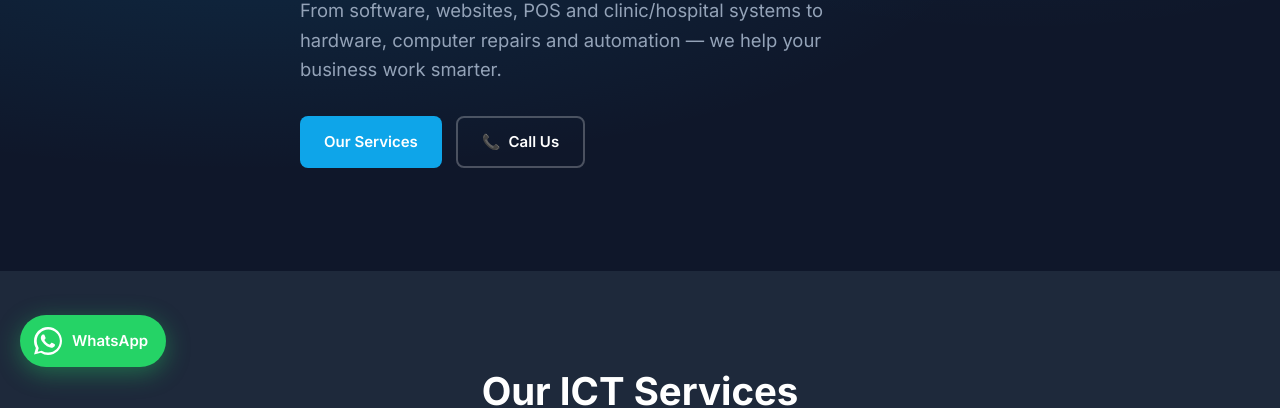
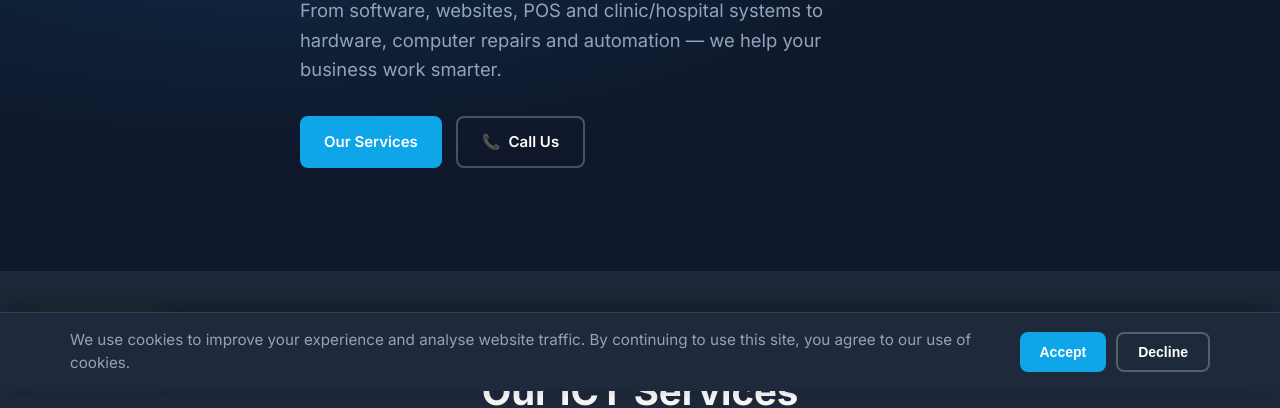
Before and after one commit to colloweb/colsystems-tecnologies, a plain HTML site: page index.html in a window 1280 px wide. Shown: the part 409-817 px from the top of the page. Drawn offline with Linux system fonts and the light colour scheme.

Commit message:
Add files via upload

```diff
--- a/index.html
+++ b/index.html
@@ -353,6 +353,20 @@
     <span class="whatsapp-label">WhatsApp</span>
   </a>
 
+  <!-- Cookie Consent Banner -->
+  <div id="cookie-consent" class="cookie-consent" role="dialog" aria-live="polite" aria-label="Cookie consent">
+    <div class="cookie-content">
+      <p>
+        We use cookies to improve your experience and analyse website traffic.
+        By continuing to use this site, you agree to our use of cookies.
+      </p>
+      <div class="cookie-buttons">
+        <button id="cookie-accept" class="btn btn-primary cookie-btn">Accept</button>
+        <button id="cookie-decline" class="btn btn-secondary cookie-btn">Decline</button>
+      </div>
+    </div>
+  </div>
+
   <script src="script.js"></script>
 </body>
 </html>
--- a/script.js
+++ b/script.js
@@ -28,7 +28,7 @@ if (contactForm) {
     const message = document.getElementById('message').value.trim();
 
     // Build a WhatsApp message
-    let text = `Hello Colsystems Tech,%0A%0A`;
+    let text = `Hello COLSYSTEM TECHNOLOGIES,%0A%0A`;
     text += `Name: ${name}%0A`;
     text += `Phone: ${phone}%0A`;
     if (service) text += `Service needed: ${service}%0A`;
@@ -65,3 +65,34 @@ window.addEventListener('scroll', () => {
     }
   });
 });
+
+// Cookie Consent
+(function () {
+  const banner = document.getElementById('cookie-consent');
+  const acceptBtn = document.getElementById('cookie-accept');
+  const declineBtn = document.getElementById('cookie-decline');
+
+  if (!banner) return;
+
+  const consent = localStorage.getItem('cookieConsent');
+
+  if (!consent) {
+    // Show banner after a short delay
+    setTimeout(() => {
+      banner.classList.add('show');
+    }, 800);
+  }
+
+  function hideBanner(value) {
+    localStorage.setItem('cookieConsent', value);
+    banner.classList.remove('show');
+  }
+
+  if (acceptBtn) {
+    acceptBtn.addEventListener('click', () => hideBanner('accepted'));
+  }
+
+  if (declineBtn) {
+    declineBtn.addEventListener('click', () => hideBanner('declined'));
+  }
+})();
--- a/styles.css
+++ b/styles.css
@@ -724,3 +724,63 @@ section {
     display: none;
   }
 }
+
+/* ===== Cookie Consent ===== */
+.cookie-consent {
+  position: fixed;
+  bottom: 0;
+  left: 0;
+  right: 0;
+  z-index: 10000;
+  background: var(--dark-2);
+  border-top: 1px solid rgba(255, 255, 255, 0.1);
+  padding: 16px 20px;
+  box-shadow: 0 -8px 30px rgba(0, 0, 0, 0.35);
+  display: none;
+}
+
+.cookie-consent.show {
+  display: block;
+}
+
+.cookie-content {
+  max-width: 1140px;
+  margin: 0 auto;
+  display: flex;
+  align-items: center;
+  justify-content: space-between;
+  gap: 20px;
+  flex-wrap: wrap;
+}
+
+.cookie-content p {
+  color: var(--text-muted);
+  font-size: 0.95rem;
+  margin: 0;
+  flex: 1;
+  min-width: 220px;
+  line-height: 1.5;
+}
+
+.cookie-buttons {
+  display: flex;
+  gap: 10px;
+  flex-shrink: 0;
+}
+
+.cookie-btn {
+  padding: 10px 20px;
+  font-size: 14px;
+}
+
+@media (max-width: 600px) {
+  .cookie-content {
+    flex-direction: column;
+    align-items: stretch;
+    text-align: center;
+  }
+
+  .cookie-buttons {
+    justify-content: center;
+  }
+}
```
